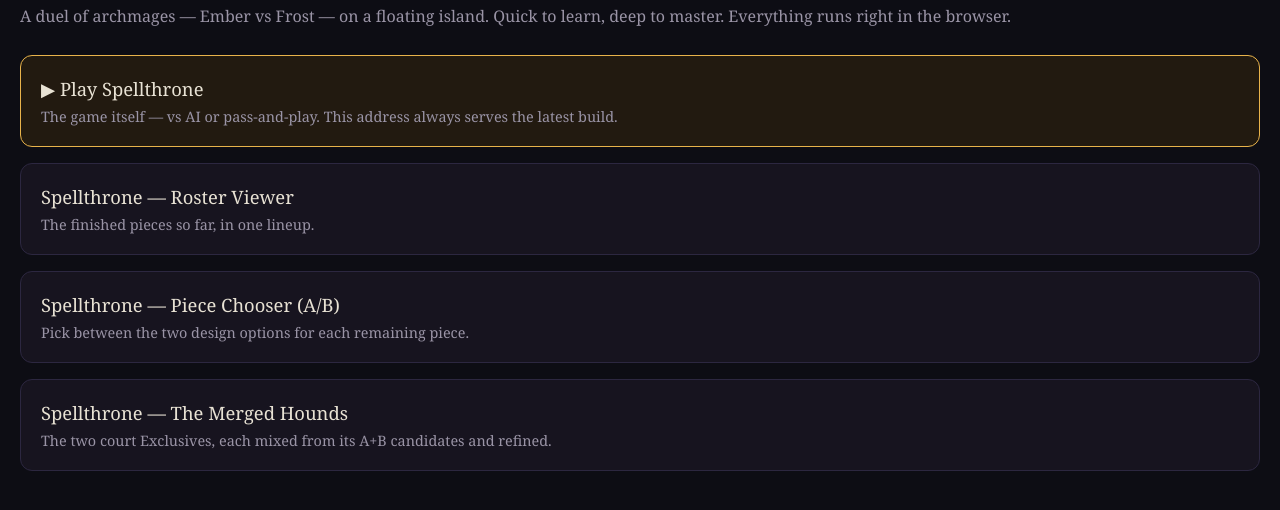
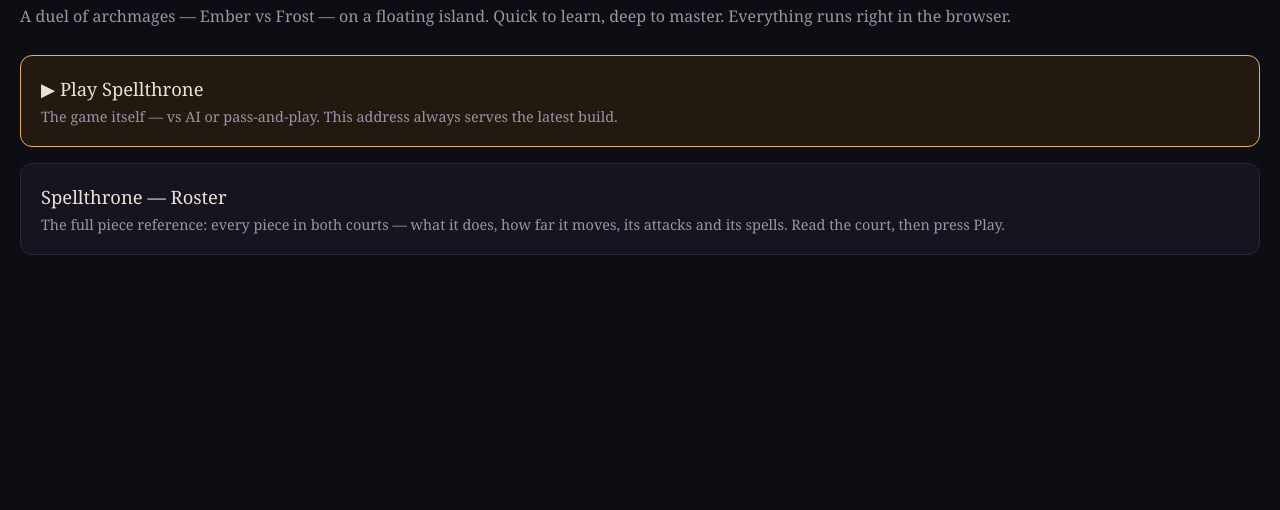
Before and after one commit to Tgrede/spellthrone, a plain HTML site: page index.html in a window 1280 px wide. Shown: the part 68-578 px from the top of the page. Drawn offline with Linux system fonts and the light colour scheme.

Commit message:
Landing: just Play + Roster (chooser/hounds unlinked, still in repo)

```diff
--- a/index.html
+++ b/index.html
@@ -3,7 +3,7 @@
 <head>
 <meta charset="utf-8">
 <meta name="viewport" content="width=device-width, initial-scale=1">
-<title>Spellthrone — Play &amp; Piece Viewers</title>
+<title>Spellthrone — Play &amp; Roster</title>
 <style>
   body { background:#0d0d14; color:#e8e2d4; font-family: Georgia, 'Times New Roman', serif; margin:0; padding:32px 20px; }
   h1 { font-size:1.5rem; color:#e8b34b; margin:0 0 8px; }
@@ -18,9 +18,7 @@
 <h1>Spellthrone</h1>
 <p>A duel of archmages — Ember vs Frost — on a floating island. Quick to learn, deep to master. Everything runs right in the browser.</p>
 <a class="viewer play" href="game.html">▶ Play Spellthrone<span>The game itself — vs AI or pass-and-play. This address always serves the latest build.</span></a>
-<a class="viewer" href="roster.html">Spellthrone — Roster Viewer<span>The finished pieces so far, in one lineup.</span></a>
-<a class="viewer" href="chooser.html">Spellthrone — Piece Chooser (A/B)<span>Pick between the two design options for each remaining piece.</span></a>
-<a class="viewer" href="hounds.html">Spellthrone — The Merged Hounds<span>The two court Exclusives, each mixed from its A+B candidates and refined.</span></a>
+<a class="viewer" href="roster.html">Spellthrone — Roster<span>The full piece reference: every piece in both courts — what it does, how far it moves, its attacks and its spells. Read the court, then press Play.</span></a>
 <!-- Spellthrone's own Pages home: repo Tgrede/spellthrone, established 2026-11-09. -->
 </body>
 </html>
```
